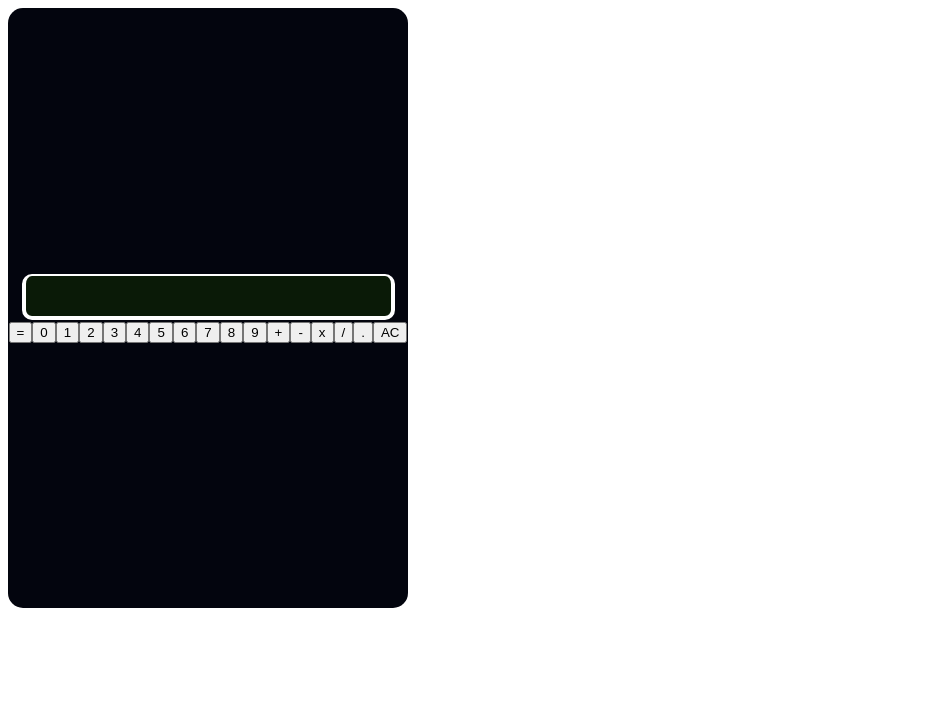
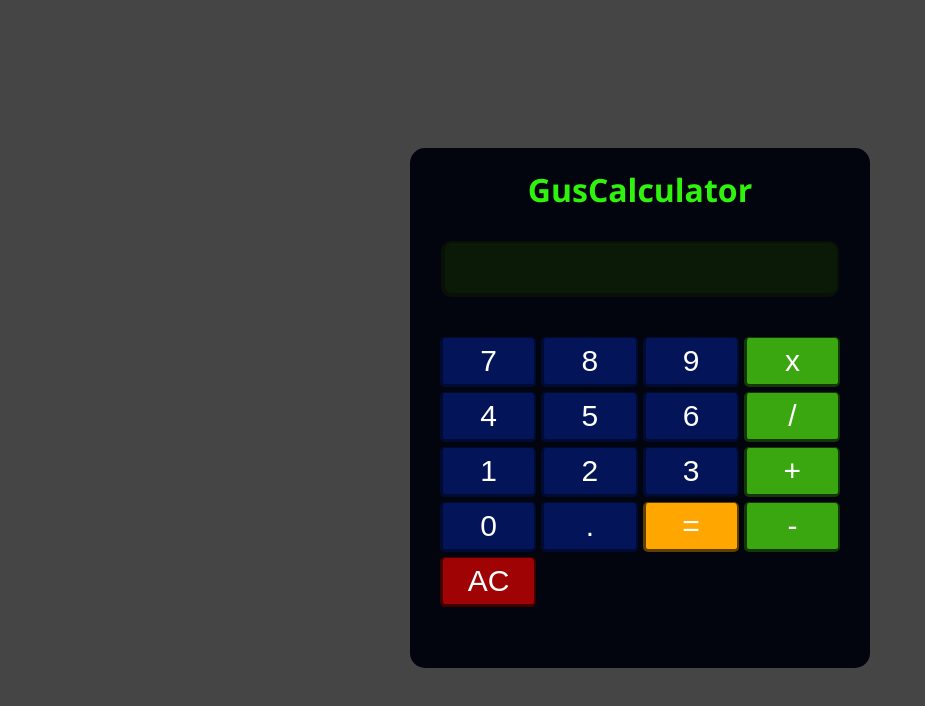
Before and after one commit to GusEngers/calculator-fcc, a React (Vite) app: page / in a window 1280 px wide. Shown: the top 706 px of the page, without its empty margins (0-925 px from the left). Built offline with nearby package versions, Linux system fonts and the light colour scheme.

Commit message:
Estilo de botones y calculadora terminado

```diff
--- a/src/App.jsx
+++ /dev/null
@@ -1,11 +0,0 @@
-import Calculator from './Calculator/Calculator';
-
-function App() {
-  return (
-    <>
-      <Calculator />
-    </>
-  );
-}
-
-export default App;
--- a/src/Button/Button.jsx
+++ b/src/Button/Button.jsx
@@ -1,8 +1,11 @@
+import './styles.css';
+
 export default function Button(props) {
   const value = props.value === '*' ? 'x' : props.value;
+  const classButtons = `buttons ${props.type}`;
 
   return (
-    <button id={props.id} type='button'>
+    <button id={props.id} type='button' className={classButtons}>
       {value}
     </button>
   );
--- /dev/null
+++ b/src/Button/styles.css
@@ -0,0 +1,35 @@
+.buttons {
+  height: 50px;
+  border-style: solid;
+  border-width: 1px 2px 3px 3px;
+  border-radius: 5px;
+  font-size: 30px;
+  color: white;
+  user-select: none;
+}
+
+.buttons:hover {
+  cursor: pointer;
+  transform: scale(0.9);
+}
+
+.number,
+.decimal {
+  background-color: #031558;
+  border-color: #000b34;
+}
+
+.clear {
+  background-color: #a00303;
+  border-color: #410000;
+}
+
+.equal {
+  background-color: #ffa600;
+  border-color: #603e00;
+}
+
+.operation {
+  background-color: #3ba710;
+  border-color: #133805;
+}
--- a/src/Calculator/Calculator.jsx
+++ b/src/Calculator/Calculator.jsx
@@ -5,10 +5,11 @@ import './styles.css';
 export default function Calculator() {
   return (
     <div id='calculator'>
+      <h1 id='title'>GusCalculator</h1>
       <div id='display'></div>
-      <div id='buttons'>
+      <div id='buttons-container'>
         {DATA_BUTTONS.map((btn) => (
-          <Button key={btn.name} id={btn.name} value={btn.value} />
+          <Button key={btn.name} id={btn.name} value={btn.value} type={btn.type} />
         ))}
       </div>
     </div>
--- a/src/Calculator/data.js
+++ b/src/Calculator/data.js
@@ -1,13 +1,43 @@
 export const DATA_BUTTONS = [
   {
-    value: '=',
-    name: 'equals',
-    type: 'equal',
+    value: '7',
+    name: 'seven',
+    type: 'number',
   },
   {
-    value: '0',
-    name: 'zero',
+    value: '8',
+    name: 'eight',
     type: 'number',
+  },
+  {
+    value: '9',
+    name: 'nine',
+    type: 'number',
+  },
+  {
+    value: '*',
+    name: 'multiply',
+    type: 'operation',
+  },
+  {
+    value: '4',
+    name: 'four',
+    type: 'number',
+  },
+  {
+    value: '5',
+    name: 'five',
+    type: 'number',
+  },
+  {
+    value: '6',
+    name: 'six',
+    type: 'number',
+  },
+  {
+    value: '/',
+    name: 'divide',
+    type: 'operation',
   },
   {
     value: '1',
@@ -25,39 +55,24 @@ export const DATA_BUTTONS = [
     type: 'number',
   },
   {
-    value: '4',
-    name: 'four',
+    value: '+',
+    name: 'add',
+    type: 'operation',
+  },
+  {
+    value: '0',
+    name: 'zero',
     type: 'number',
   },
   {
-    value: '5',
-    name: 'five',
-    type: 'number',
+    value: '.',
+    name: 'decimal',
+    type: 'decimal',
   },
   {
-    value: '6',
-    name: 'six',
-    type: 'number',
-  },
-  {
-    value: '7',
-    name: 'seven',
-    type: 'number',
-  },
-  {
-    value: '8',
-    name: 'eight',
-    type: 'number',
-  },
-  {
-    value: '9',
-    name: 'nine',
-    type: 'number',
-  },
-  {
-    value: '+',
-    name: 'add',
-    type: 'operation',
+    value: '=',
+    name: 'equals',
+    type: 'equal',
   },
   {
     value: '-',
@@ -65,21 +80,6 @@ export const DATA_BUTTONS = [
     type: 'operation',
   },
   {
-    value: '*',
-    name: 'multiply',
-    type: 'operation',
-  },
-  {
-    value: '/',
-    name: 'divide',
-    type: 'operation',
-  },
-  {
-    value: '.',
-    name: 'decimal',
-    type: 'decimal',
-  },
-  {
     value: 'AC',
     name: 'clear',
     type: 'clear',
--- a/src/Calculator/styles.css
+++ b/src/Calculator/styles.css
@@ -3,26 +3,44 @@
   background-color: #03050e;
   border-radius: 15px;
   width: 400px;
-  height: 600px;
+  height: 500px;
   display: flex;
   flex-direction: column;
-  justify-content: center;
+  justify-content: flex-start;
   align-items: center;
   color: white;
+  padding: 10px 30px;
+}
+
+#title {
+  margin: 10px 0;
+  color: #2ff30c;
 }
 
 #display {
-  border-color: white;
+  border-color: #091107;
   border-style: solid;
-  border-width: 2px 4px 4px 4px;
+  border-width: 2px 2px 4px 4px;
   background-color: #0a1a07;
-  height: 40px;
+  height: 50px;
   color: #2ff30c;
   border-radius: 10px;
-  width: 90%;
+  width: calc(100% - 13px);
   display: flex;
   justify-content: flex-end;
   align-items: center;
+  margin: 20px 0;
   padding-right: 5px;
-  font-size: calc(40px - 10px);
+  font-size: calc(50px - 10px);
+  user-select: none;
 }
+
+#buttons-container {
+  width: 100%;
+  margin: 20px 0;
+  display: grid;
+  grid-template-columns: repeat(4, 1fr);
+  grid-template-rows: repeat(4, 1fr);
+  gap: 5px 5px;
+  grid-auto-flow: row;
+}
--- a/src/main.jsx
+++ b/src/main.jsx
@@ -1,9 +1,10 @@
 import React from 'react';
 import ReactDOM from 'react-dom/client';
-import App from './App.jsx';
+import Calculator from './Calculator/Calculator.jsx';
+import './styles.css';
 
 ReactDOM.createRoot(document.getElementById('root')).render(
   <React.StrictMode>
-    <App />
+    <Calculator />
   </React.StrictMode>
 );
--- /dev/null
+++ b/src/styles.css
@@ -0,0 +1,9 @@
+html, body {
+  display: flex;
+  flex-direction: column;
+  align-items: center;
+  justify-content: center;
+  width: 100%;
+  min-height: 100vh;
+  background-color: rgb(69, 69, 69);
+}
```
